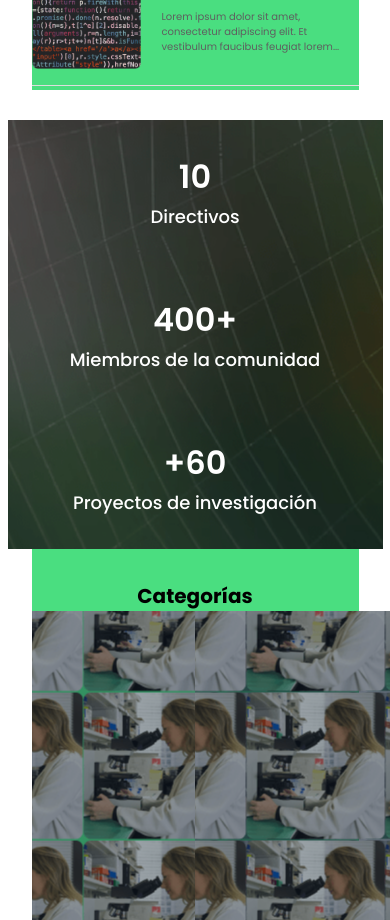
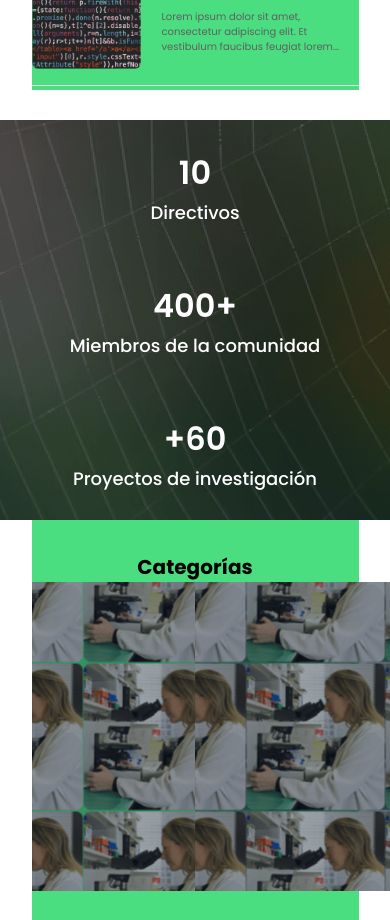
Before and after one commit to RobertCiclos/ANC, a React (Create React App) app: page / in a window 390 px wide. Shown: the part 1600-2520 px from the top of the page. Built offline with nearby package versions, Linux system fonts and the light colour scheme.

Commit message:
responsive listo  noticia y estadistica

```diff
--- a/src/components/cards/CardBiologia.jsx
+++ b/src/components/cards/CardNoticia.jsx
@@ -1,6 +1,6 @@
 import React from 'react';
 
-const CardBiologia = (props) => {
+const CardNoticia = (props) => {
   return (
     <section>
         <div
@@ -43,4 +43,4 @@ const CardBiologia = (props) => {
   )
 }
 
-export default CardBiologia
+export default CardNoticia
--- a/src/index.css
+++ b/src/index.css
@@ -19,7 +19,7 @@
 
     h3 {
         @apply font-[Poppins] font-medium text-left text-azulANC text-[16px]
-        lg:text-[32px] lg:text-center
+        sm:text-[32px] lg:text-center
     }
 }
 
@@ -70,42 +70,42 @@
 
   .noticias {
     @apply font-[Poppins] text-[18px] text-center
-    lg:text-[36px] font-medium text-[#333333]
+    sm:text-[36px] font-medium text-[#333333]
   }
 
   .nombre {
     @apply  font-[Poppins] text-[16px] font-medium text-azulANC
-    lg:text-[20px]
+    sm:text-[20px]
   }
 
   .numero {
     @apply  font-[Poppins] text-[12px] font-light text-[#5F5F5F]
-    lg:text-[16px]
+    sm:text-[16px]
   }
 
   .texto {
     @apply  font-[Poppins] text-[10px] text-left font-light text-[#5F5F5F]
-    lg:text-[18px]
+    sm:text-[18px]
   }
 
   .cardH3 {
     @apply font-[Poppins] font-medium text-left text-azulANC text-[12px]
-    lg:text-[20px] lg:text-center
+    sm:text-[20px] sm:text-center
   }
 
   .cardnombre {
     @apply  font-[Poppins] text-[10px] font-medium text-azulANC text-left
-    lg:text-[16px]
+    sm:text-[16px]
   }
 
   .cardnumero {
     @apply  font-[Poppins] text-[10px] font-light text-[#5F5F5F]
-    lg:text-[14px]
+    sm:text-[14px]
   }
 
   .cardtexto {
     @apply  font-[Poppins] text-[10px] font-normal text-[#5F5F5F]  text-left
-    lg:text-[16px]
+    sm:text-[16px]
   }
 
   .estadistica {
--- a/src/pages/Home.jsx
+++ b/src/pages/Home.jsx
@@ -1,9 +1,10 @@
 import React from 'react'
 import Btnnoticias from '../components/buttons/Btnnoticias'
-import CardBiologia from '../components/cards/CardBiologia'
+import CardBiologia from '../components/cards/CardNoticia'
 import CardCategoria from '../components/cards/CardCategoria'
 import CardConsejo from '../components/cards/CardConsejo'
 import BtnYellowVer from '../components/buttons/BtnYellowVer'
+import CardNoticia from '../components/cards/CardNoticia'
 
 const Home = () => {
     const dbHome = require("../bd/home.json")
@@ -35,22 +36,21 @@ const Home = () => {
                 </h1>
                 <div
                     className='grid mx-auto  mb-[20px]
-                    sm:grid-cols-2 sm:w-[1064px] sm:gap-[40px] sm:mb-[80px] sm:mt-[10px] '>
+                    lg:grid-cols-2 lg:w-[1064px] sm:gap-[40px] lg:mb-[80px] sm:mt-[10px] '>
                     <img
                         alt='card'
                         src='imagenes/noticias/noticia-principal.png'
-                        className='w-[327px] h-[200px] rounded-md
+                        className='w-[327px] h-[200px] rounded-md mx-auto
                         sm:w-[541px] sm:h-[322px] ' />
                     <div
                         className='mt-[32px] mx-auto
                         sm:mt-[0px]'>
-                        <h3
-                            className='h3'>
+                        <h3>
                             Biología digital en pandemia
                         </h3>
                         <div
                             className='grid w-[310px] gap-[11px] mx-auto grid-cols-2 mt-[24px]
-                            sm:w-[300px] sm:gap-[24px] sm:ml-[21px]'>
+                            md:w-[300px] sm:gap-[24px] sm:ml-[21px]'>
                             <p className='nombre'>
                                 Irving Suarez
                             </p>
@@ -59,7 +59,7 @@ const Home = () => {
                             </p>
                         </div>
                         <p
-                            className='texto mt-[24px]
+                            className='texto mt-[24px] w
                             sm:ml-[21px]'>
                             Lorem ipsum dolor sit amet, consectetur adipiscing elit. Donec ultricies scelerisque mauris sed ipsum augue at tortor volutpat. Maecenas tortor suspendisse nibh aliquam tincidunt in risus eget. Et phasellus non ut senectus pellentesque purus...
                         </p>
@@ -68,26 +68,29 @@ const Home = () => {
                 </div>
                 <div
                     className='grid mx-auto gap-[40px]
-                    sm:grid-cols-[472px_472px]  sm:w-[1064px] sm:gap-[100px]'>
-                    <CardBiologia imagen="imagenes/noticias/noticia1.png"/>
-                    <CardBiologia imagen="imagenes/noticias/noticia2.png"/>
-                    <CardBiologia imagen="imagenes/noticias/noticia1.png"/>
-                    <CardBiologia imagen="imagenes/noticias/noticia2.png"/>
+                    lg:grid-cols-[472px_472px]  lg:w-[1064px] lg:gap-[100px]'>
+                    <CardNoticia imagen="imagenes/noticias/noticia1.png"/>
+                    <CardNoticia imagen="imagenes/noticias/noticia2.png"/>
+                    <CardNoticia imagen="imagenes/noticias/noticia1.png"/>
+                    <CardNoticia imagen="imagenes/noticias/noticia2.png"/>
                 </div>
             </div>
         </section>
+
+
         <section
             id="Estadisticas"
-            className='grid w-[375px] mx-auto h-[429px] mt-[30px]
-            sm:mt-[80px]
-            sm:w-[1440px] sm:h-[448px]
+            className='grid mx-auto mt-[30px] h-[400px]
+            lg:mt-[80px]
+            lg:w-[1440px] lg:h-[448px]
             bg-[url("/public/imagenes/fondo-estadistica.png")] bg-center relative
             before:w-full before:h-full before:absolute before:bg-[#101E32] before:opacity-40'>
             <div
                 className='grid w-[294px] relative mx-auto estadistica
-                lg:grid-cols-3 lg:w-[1010px] lg:gap-[100px] items-center'>
+                lg:grid-cols-3 lg:w-[1440px] lg:gap-[70px] items-center'>
+                <div>
                     <p
-                    className='
+                        className='mx-auto
                         lg:pb-[20px]'>
                         10
                         <p
@@ -95,6 +98,9 @@ const Home = () => {
                             Directivos
                         </p>
                     </p>
+                </div>
+
+                <div>
                     <p
                         className='
                         lg:pb-[25px]'>
@@ -104,6 +110,9 @@ const Home = () => {
                                 Miembros de la comunidad
                             </p>
                     </p>
+                </div>
+
+                <div className=''>
                     <p
                         className='
                         lg:pb-[25px]'>
@@ -113,6 +122,8 @@ const Home = () => {
                                 Proyectos de investigación
                             </p>
                     </p>
+                </div>
+
             </div>
         </section>
 
--- a/tailwind.config.js
+++ b/tailwind.config.js
@@ -8,7 +8,7 @@ module.exports = {
         'azulANC': '#0668B8'
       },
       screens:{
-        'lgaux' : '1059px',
+        'lgaux' : '1163px',
       }
     },
   },
```
Lines whose indentation alone changed are shown as unchanged.
